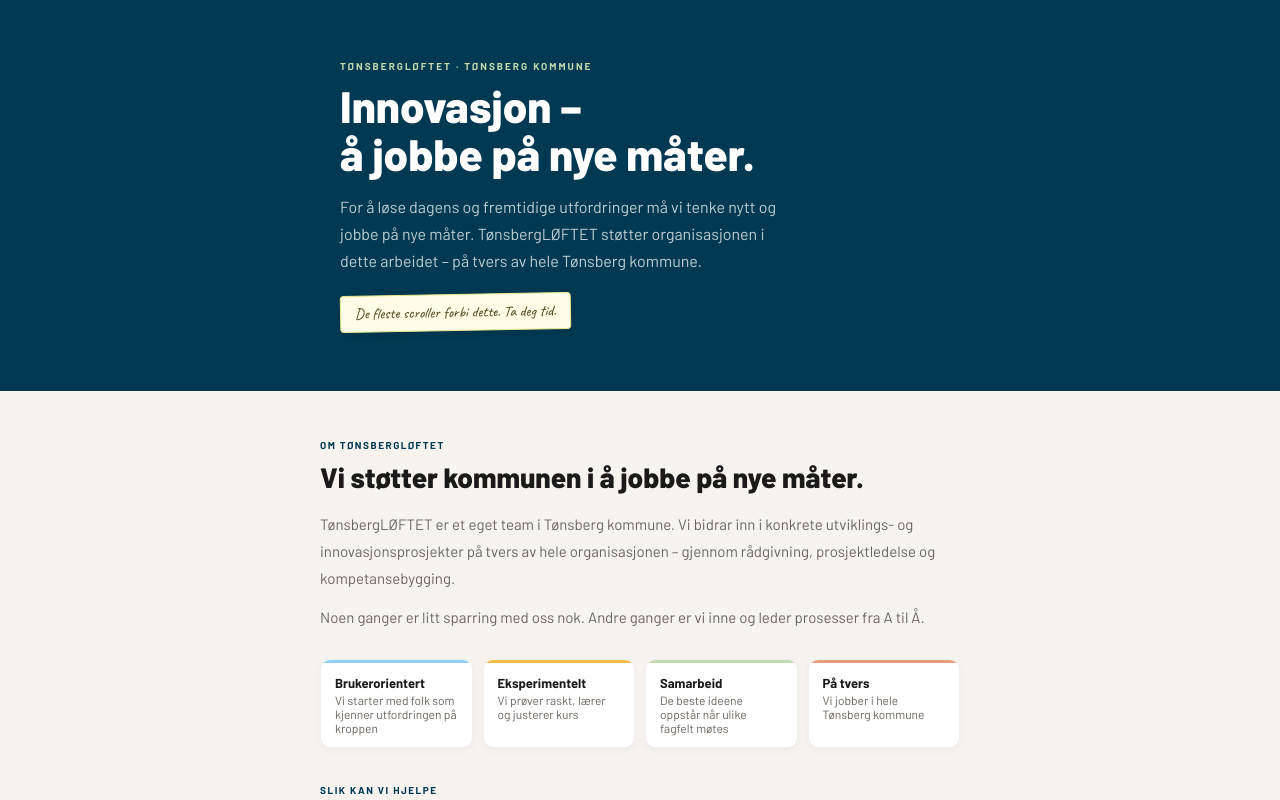
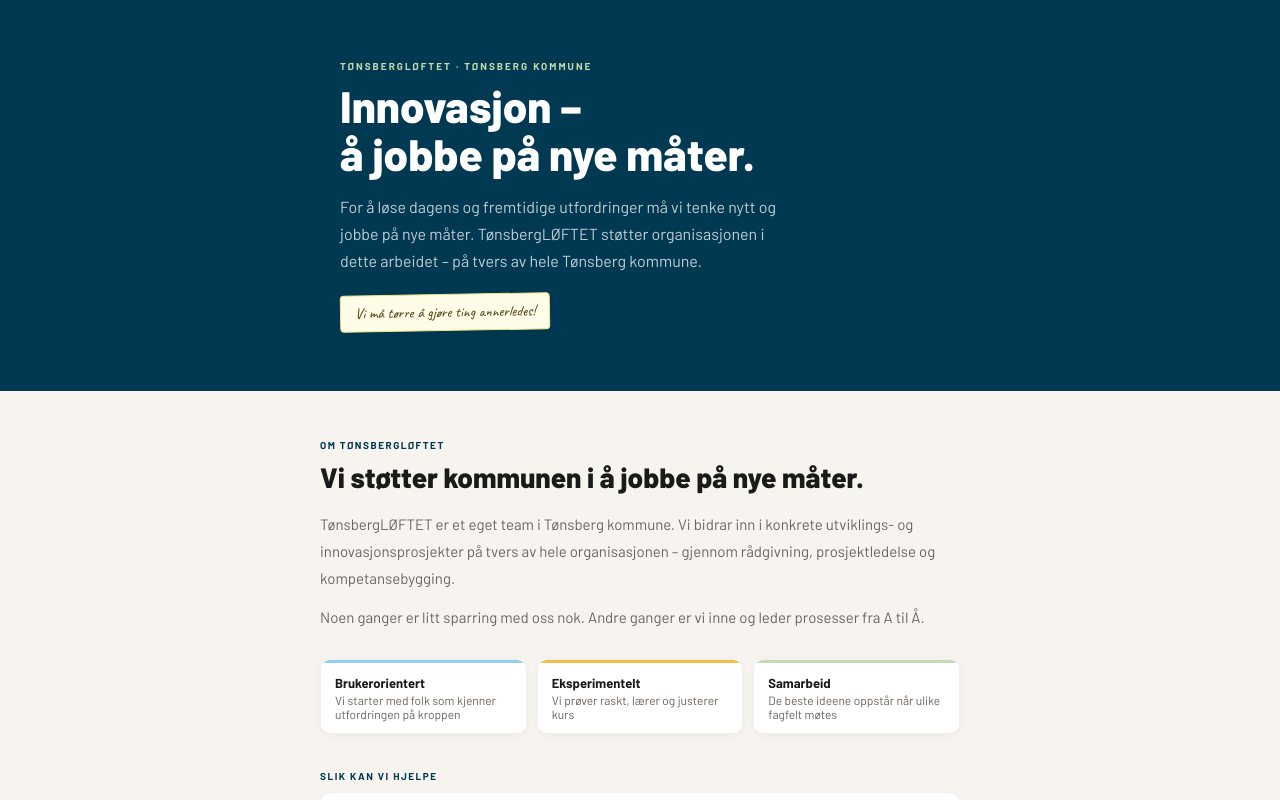
Before and after one commit to mariusgitar/tonsbergloftet, a React (Vite) app: page / in a window 1280 px wide. Both pictures are taken after a click on the button "Hopp over". Built offline with nearby package versions, Linux system fonts and the light colour scheme.

Commit message:
Update App.jsx

```diff
--- a/src/App.jsx
+++ b/src/App.jsx
@@ -536,7 +536,6 @@
             { label: "Brukerorientert", desc: "Vi starter med folk som kjenner utfordringen på kroppen", color: LLP_LAERE },
             { label: "Eksperimentelt", desc: "Vi prøver raskt, lærer og justerer kurs", color: LLP_LAGE },
             { label: "Samarbeid", desc: "De beste ideene oppstår når ulike fagfelt møtes", color: GREEN },
-            { label: "På tvers", desc: "Vi jobber i hele Tønsberg kommune", color: LLP_PROVE },
           ].map(function(card) {
             return (
               <div key={card.label} style={{ background: "white", borderRadius: 10, overflow: "hidden", flex: "1 1 130px", border: "1px solid rgba(0,0,0,0.06)", boxShadow: "0 2px 8px rgba(0,0,0,0.04)" }}>
@@ -1004,7 +1003,7 @@
           <p style={{ color: GREEN, fontSize: 10, letterSpacing: 2, textTransform: "uppercase", marginBottom: 10, fontWeight: 700 }}>TønsbergLØFTET · Tønsberg kommune</p>
           <h1 style={{ fontSize: "clamp(28px,7vw,44px)", fontWeight: 800, color: "white", lineHeight: 1.1, marginBottom: 14 }}>Innovasjon –<br />å jobbe på nye måter.</h1>
           <p style={{ fontSize: 16, color: "rgba(255,255,255,0.75)", lineHeight: 1.7, maxWidth: 460 }}>{heroTekst[interesse] || heroTekst.alt}</p>
-          <div style={{ marginTop: 12 }}><StickyNote text="De fleste scroller forbi dette. Ta deg tid." /></div>
+          <div style={{ marginTop: 12 }}><StickyNote text="Vi må tørre å gjøre ting annerledes!" /></div>
         </div>
       </section>
       {sectionOrder.map(function(id) { return seksjonMap[id]; })}
```
